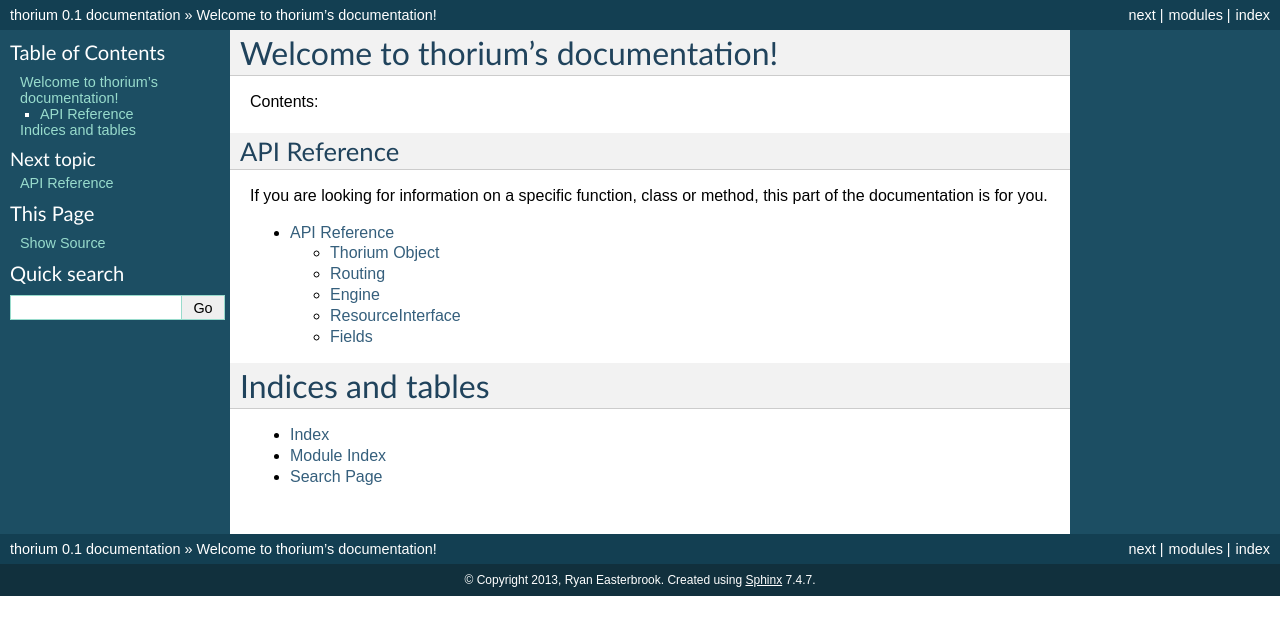
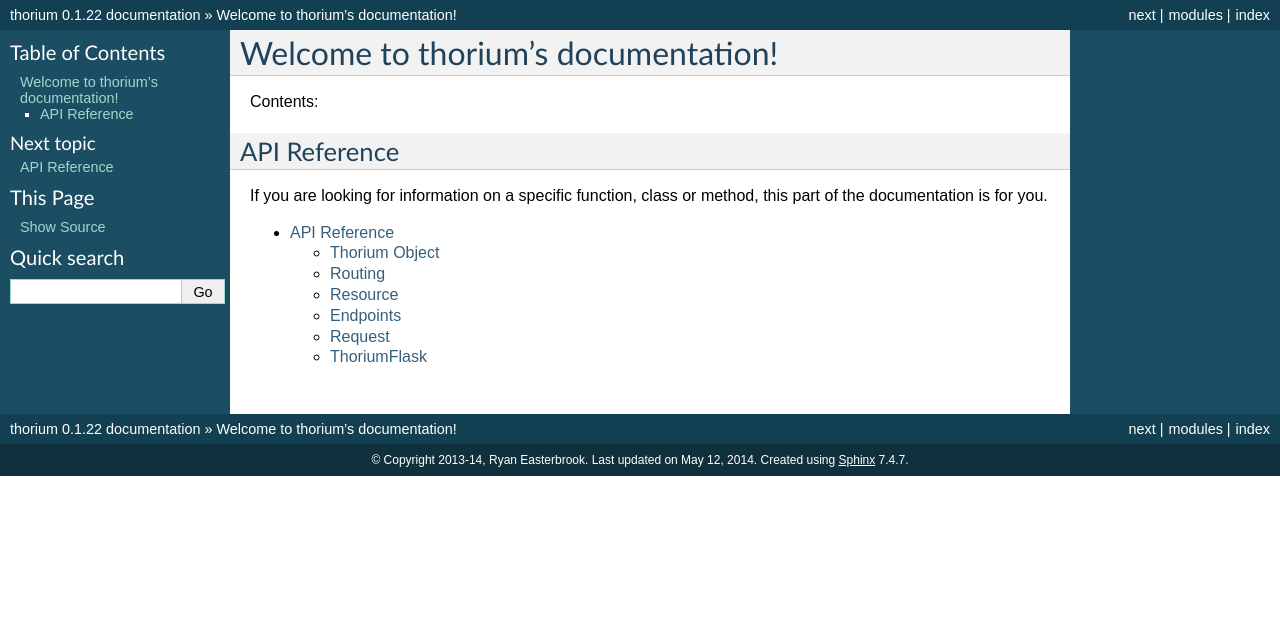
Before and after one commit to EventMobi/thorium, a Sphinx documentation site: the page built from docs/source/index.rst, in a window 1280 px wide. Shown: the top 635 px of the page. Built offline with Sphinx 7.4.7, drawn with Linux system fonts in a browser that asks for light colours.

Commit message:
fixed sphinx document generation

```diff
--- a/docs/source/api.rst
+++ b/docs/source/api.rst
@@ -11,7 +11,7 @@
    :inherited-members:
 
 Routing
--------
+--------------
 
 .. autoclass:: Route
    :members:
@@ -21,28 +21,34 @@
    :members:
    :inherited-members:
 
-.. autoclass:: Dispatcher
+Resource
+--------------
+
+.. autoclass:: Resource
    :members:
    :inherited-members:
 
-Engine
-------
+Endpoints
+--------------
 
-.. autoclass:: Engine
+.. autoclass:: Endpoint
    :members:
    :inherited-members:
 
-ResourceInterface
---------
-
-.. autoclass:: ResourceInterface
+.. autoclass:: Parameters
    :members:
    :inherited-members:
 
+Request
+--------------
 
-Fields
-------
-
-.. autoclass:: ResourceField
+.. autoclass:: Request
    :members:
    :inherited-members:
+
+ThoriumFlask
+--------------
+
+.. autoclass:: ThoriumFlask
+   :members:
+   :inherited-members:
--- a/docs/source/conf.py
+++ b/docs/source/conf.py
@@ -41,7 +41,7 @@
 
 # General information about the project.
 project = u'thorium'
-copyright = u'2013, Ryan Easterbrook'
+copyright = u'2013-14, Ryan Easterbrook'
 
 # The version info for the project you're documenting, acts as replacement for
 # |version| and |release|, also used in various other places throughout the
@@ -50,7 +50,7 @@
 # The short X.Y version.
 version = '0.1'
 # The full version, including alpha/beta/rc tags.
-release = '0.1'
+release = '0.1.22'
 
 # The language for content autogenerated by Sphinx. Refer to documentation
 # for a list of supported languages.
@@ -123,11 +123,11 @@
 # Add any paths that contain custom static files (such as style sheets) here,
 # relative to this directory. They are copied after the builtin static files,
 # so a file named "default.css" will overwrite the builtin "default.css".
-html_static_path = ['_static']
+#html_static_path = ['_static']
 
 # If not '', a 'Last updated on:' timestamp is inserted at every page bottom,
 # using the given strftime format.
-#html_last_updated_fmt = '%b %d, %Y'
+html_last_updated_fmt = '%b %d, %Y'
 
 # If true, SmartyPants will be used to convert quotes and dashes to
 # typographically correct entities.
--- a/docs/source/index.rst
+++ b/docs/source/index.rst
@@ -22,11 +22,3 @@
    :maxdepth: 2
 
    api
-
-
-Indices and tables
-==================
-
-* :ref:`genindex`
-* :ref:`modindex`
-* :ref:`search`
```
